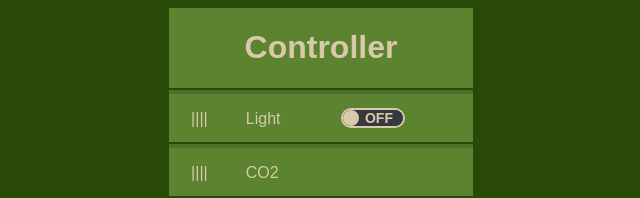
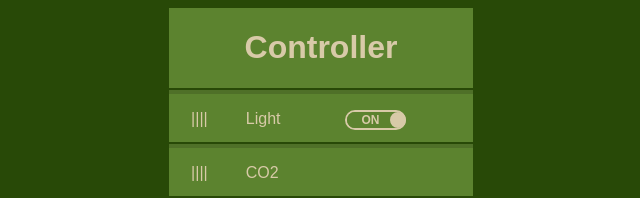
Before and after one commit to elmeltone/controller, a React app: page / in a window 1280 px wide. Shown: the top 198 px of the page, without its empty margins (319-959 px from the left). Built offline with nearby package versions, Linux system fonts and the light colour scheme.

Commit message:
Reformats light switch

```diff
--- a/src/components/App.js
+++ b/src/components/App.js
@@ -30,7 +30,7 @@ class App extends React.Component {
             <div className="sensor-name"><p className="title">Light</p></div>
             <div className="indicator">
               <div className="onoffswitch">
-                <input type="checkbox" name="onoffswitch" className="onoffswitch-checkbox" id="myonoffswitch"></input>
+                <input type="checkbox" name="onoffswitch" className="onoffswitch-checkbox" id="myonoffswitch" checked></input>
                 <label className="onoffswitch-label">
                   <span className="onoffswitch-inner"></span>
                   <span className="onoffswitch-switch"></span>
--- a/src/index.css
+++ b/src/index.css
@@ -436,8 +436,9 @@ div {
 .onoffswitch {
   float: left;
   position: relative;
-  width: 64px;
-  margin: 14px 20px;
+  width: 61px;
+  margin-top: 16px;
+  margin-left: 24px;
   -webkit-user-select: none;
   -moz-user-select: none;
   -ms-user-select: none; }
@@ -465,7 +466,7 @@ div {
   height: 16px;
   padding: 0;
   line-height: 16px;
-  font-size: 14px;
+  font-size: 12px;
   color: white;
   font-family: Trebuchet, Arial, sans-serif;
   font-weight: bold;
@@ -501,4 +502,4 @@ div {
   margin-left: 0; }
 
 .onoffswitch-checkbox:checked + .onoffswitch-label .onoffswitch-switch {
-  right: 0px; }
+  right: -2px; }
--- a/src/sass/_switch.scss
+++ b/src/sass/_switch.scss
@@ -1,34 +1,52 @@
 .onoffswitch {
     float: left;
-    position: relative; width: 64px;
-    margin: 14px 20px;
-    -webkit-user-select:none; -moz-user-select:none; -ms-user-select: none;
+    position: relative;
+    width: 61px;
+    margin-top: 16px;
+    margin-left: 24px;
+    -webkit-user-select:none;
+    -moz-user-select:none;
+    -ms-user-select: none;
 }
 .onoffswitch-checkbox {
     display: none;
 }
 .onoffswitch-label {
-    display: block; overflow: hidden; cursor: pointer;
-    border: 2px solid $plain; border-radius: 16px;
+    display: block;
+    overflow: hidden;
+    cursor: pointer;
+    border: 2px solid $plain;
+    border-radius: 16px;
 }
 .onoffswitch-inner {
-    display: block; width: 200%; margin-left: -100%;
+    display: block;
+    width: 200%;
+    margin-left: -100%;
     transition: margin 0.3s ease-in 0s;
 }
 .onoffswitch-inner:before, .onoffswitch-inner:after {
-    display: block; float: left; width: 50%; height: 16px; padding: 0; line-height: 16px;
-    font-size: 14px; color: white; font-family: Trebuchet, Arial, sans-serif; font-weight: bold;
+    display: block;
+    float: left;
+    width: 50%;
+    height: 16px;
+    padding: 0;
+    line-height: 16px;
+    font-size: 12px;
+    color: white;
+    font-family: Trebuchet, Arial, sans-serif; font-weight: bold;
     box-sizing: border-box;
 }
 .onoffswitch-inner:before {
     content: "ON";
     padding-right: 10px;
-    background-color: $complement; color: $plain;
+    background-color: $complement;
+    color: $plain;
 }
 .onoffswitch-inner:after {
     content: "OFF";
     padding-right: 10px;
-    background-color: $dark; color: $plain;
+    background-color: $dark;
+    color: $plain;
     text-align: right;
 }
 .onoffswitch-switch {
@@ -43,5 +61,5 @@
     margin-left: 0;
 }
 .onoffswitch-checkbox:checked + .onoffswitch-label .onoffswitch-switch {
-    right: 0px;
+    right: -2px;
 }
```
Also changed, not shown: 2 other files (tests, documents, lock files or other folders).
